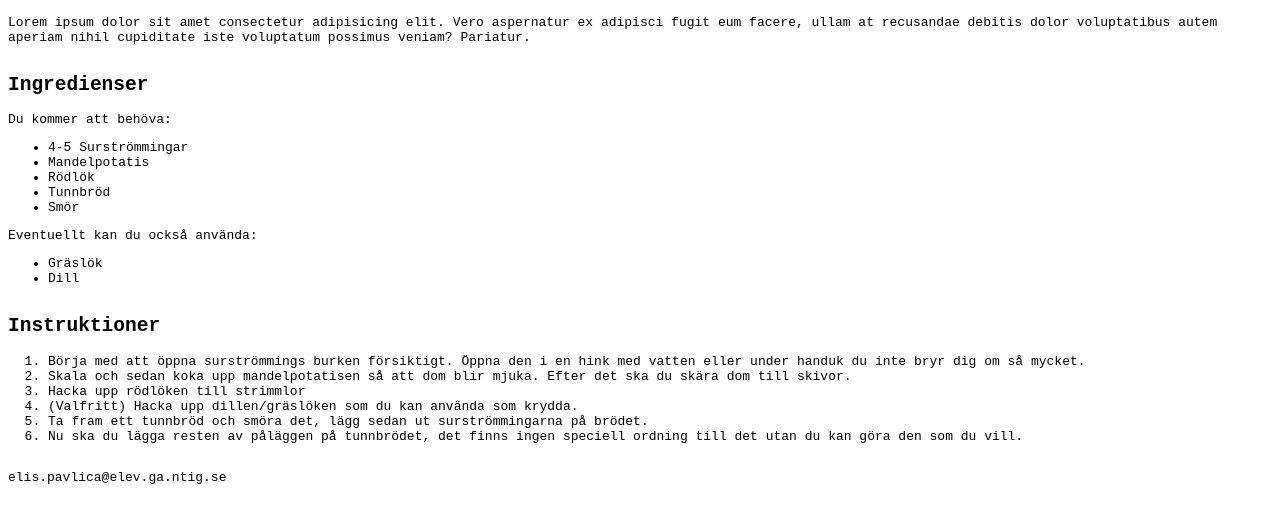
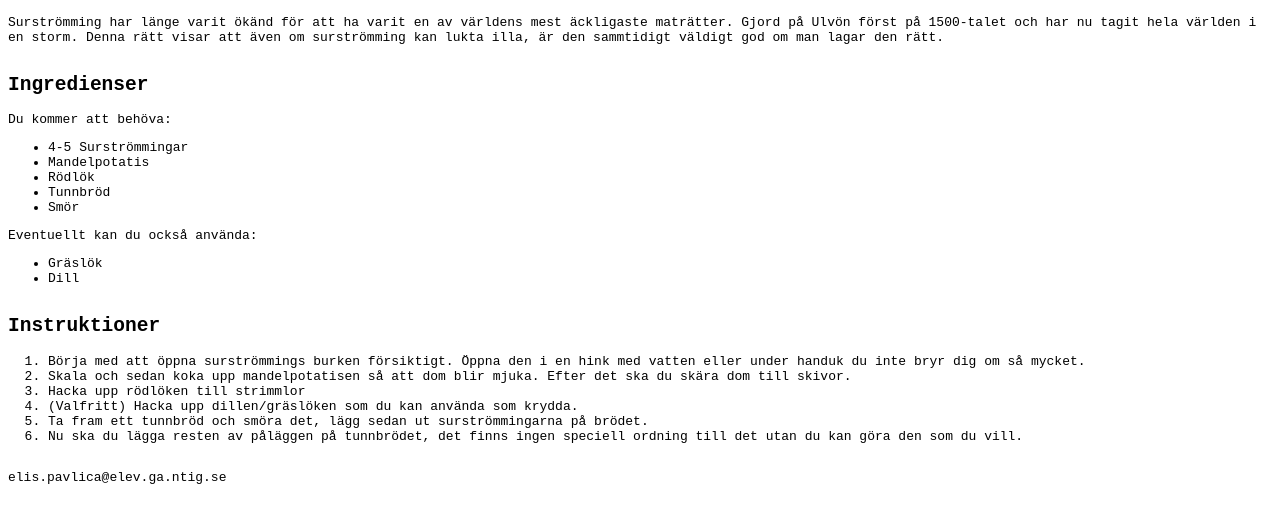
Before and after one commit to ElisPresley/Webb-Projekt, a plain HTML site: page index.html in a window 1280 px wide. Shown: the part 371-877 px from the top of the page. Drawn offline with Linux system fonts and the light colour scheme.

```diff
--- a/index.html
+++ b/index.html
@@ -14,7 +14,7 @@
             <h1>Klassisk surströmmingsklämma</h1>
         </div>
         <div class="beskrivning">
-            <p>Lorem ipsum dolor sit amet consectetur adipisicing elit. Vero aspernatur ex adipisci fugit eum facere, ullam at recusandae debitis dolor voluptatibus autem aperiam nihil cupiditate iste voluptatum possimus veniam? Pariatur.</p>
+            <p>Surströmming har länge varit ökänd för att ha varit en av världens mest äckligaste maträtter. Gjord på Ulvön först på 1500-talet och har nu tagit hela världen i en storm. Denna rätt visar att även om surströmming kan lukta illa, är den sammtidigt väldigt god om man lagar den rätt.</p>
         </div>
         <div class="ingredienser">
             <h2>Ingredienser</h2>
```
